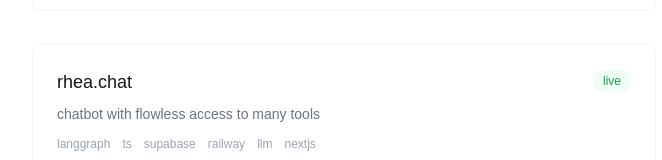
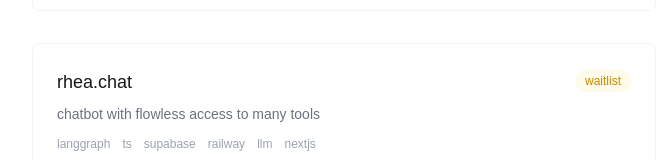
Before and after one commit to mateusztylec/blog, a Next.js app: page / in a window 1280 px wide. Shown: the part 637-797 px from the top of the page, without its empty margins (296-958 px from the left). Built offline with nearby package versions, Linux system fonts and the light colour scheme.

Commit message:
updated project status for rhea.chat to 'waitlist' and adjusted status badge styles

```diff
--- a/app/page.tsx
+++ b/app/page.tsx
@@ -4,7 +4,7 @@
     title: string
     url?: string
     description: string
-    status: 'acquired' | 'failed' | 'quit' | 'failing' | 'building' | 'live'
+    status: 'waitlist' | 'failed' | 'failing' | 'building' | 'live'
     stack: string[]
 }
 
@@ -27,7 +27,7 @@
         title: 'rhea.chat',
         description: 'chatbot with flowless access to many tools',
         url: 'https://rhea.chat/?ref=mateusztylec.com',
-        status: 'live',
+        status: 'waitlist',
         stack: ['langgraph', 'ts', 'supabase', 'railway', 'llm', 'nextjs']
     },
     {
@@ -57,11 +57,10 @@
 const StatusBadge = ({ status }: { status: Project['status'] }) => {
     const baseClasses = "text-xs px-2.5 py-1 rounded-full relative"
     const statusClasses = {
-        'acquired': 'bg-green-50 text-green-600 dark:bg-green-900/30 dark:text-green-400',
+        'waitlist': 'bg-yellow-50 text-yellow-600 dark:bg-yellow-900/30 dark:text-yellow-400',
         'failed': 'bg-red-50 text-red-600 dark:bg-red-900/30 dark:text-red-400',
         'failing': 'bg-red-50 text-red-600 dark:bg-red-900/30 dark:text-red-400',
         'building': 'bg-gradient-to-r from-yellow-100 via-yellow-200 to-yellow-100 dark:from-yellow-900/40 dark:via-yellow-700/40 dark:to-yellow-900/40 text-yellow-700 dark:text-yellow-300 animate-status-shimmer bg-[length:200%_100%] animate-status-glow',
-        'quit': 'bg-gray-50 text-gray-600 dark:bg-gray-900/30 dark:text-gray-400',
         'live': 'bg-green-50 text-green-600 dark:bg-green-900/30 dark:text-green-400'
     }[status]
 
```
